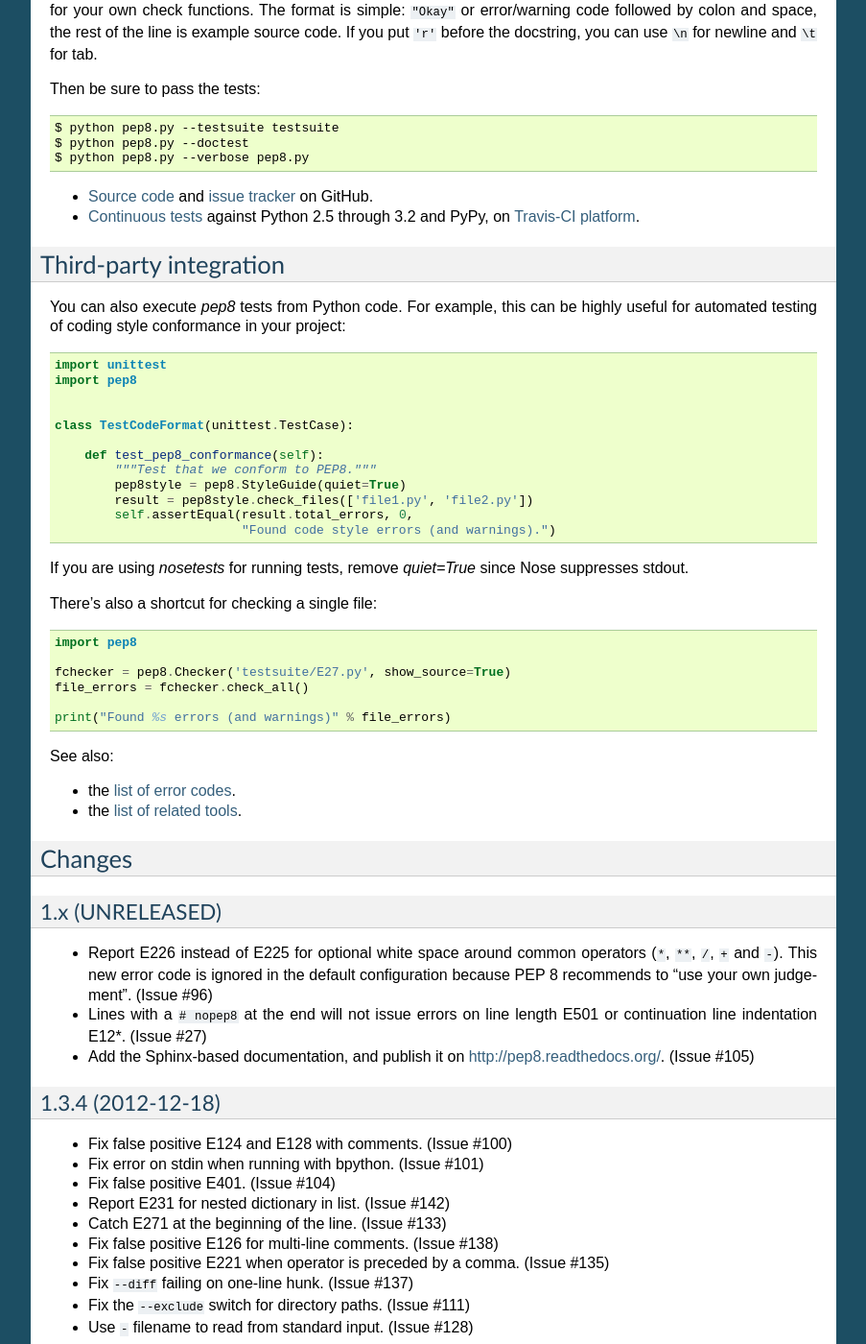
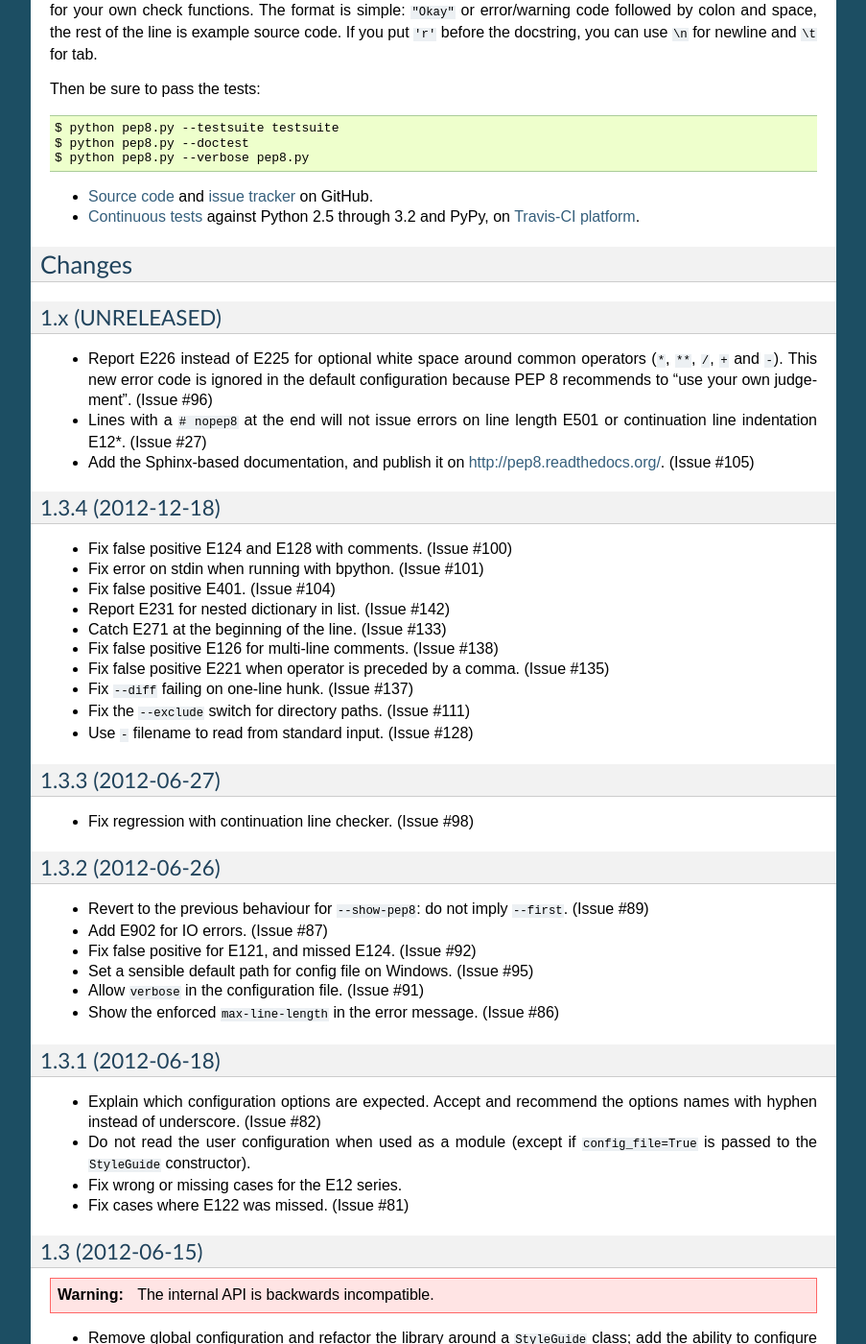
Before and after one commit to PyCQA/pycodestyle, a Sphinx documentation site: the page built from docs/developer.rst, in a window 1280 px wide and 1400 px high, scrolled down 965 px. Shown: the whole window at 96% size, without its empty margins (198-1101 px from the left). Built offline with Sphinx 7.4.7, drawn with Linux system fonts in a browser that asks for light colours; some of the changed text lies outside the part shown.

Commit message:
Turn the feature request #143 into an example of advanced usage.

```diff
--- a/docs/developer.rst
+++ b/docs/developer.rst
@@ -75,46 +75,6 @@ Then be sure to pass the tests::
 .. _PEP 8: http://www.python.org/dev/peps/pep-0008/
 .. _available on GitHub: https://github.com/jcrocholl/pep8
 
-Third-party integration
-~~~~~~~~~~~~~~~~~~~~~~~
-
-You can also execute `pep8` tests from Python code.  For example, this
-can be highly useful for automated testing of coding style conformance
-in your project::
-
-  import unittest
-  import pep8
-
-
-  class TestCodeFormat(unittest.TestCase):
-
-      def test_pep8_conformance(self):
-          """Test that we conform to PEP8."""
-          pep8style = pep8.StyleGuide(quiet=True)
-          result = pep8style.check_files(['file1.py', 'file2.py'])
-          self.assertEqual(result.total_errors, 0,
-                           "Found code style errors (and warnings).")
-
-If you are using `nosetests` for running tests, remove `quiet=True`
-since Nose suppresses stdout.
-
-There's also a shortcut for checking a single file::
-
-  import pep8
-
-  fchecker = pep8.Checker('testsuite/E27.py', show_source=True)
-  file_errors = fchecker.check_all()
-
-  print("Found %s errors (and warnings)" % file_errors)
-
-See also:
-
-* the `list of error codes
-  <https://github.com/jcrocholl/pep8/wiki/ErrorCodes>`_.
-* the `list of related tools
-  <https://github.com/jcrocholl/pep8/wiki/RelatedTools>`_.
-
-
 Changes
 ~~~~~~~
 
--- a/docs/index.rst
+++ b/docs/index.rst
@@ -30,6 +30,7 @@ Contents:
    :maxdepth: 2
 
    intro
+   advanced
    API <api>
    developer
 
```
Also changed, not shown: docs/advanced.rst (added, +77 -0 lines), docs/intro.rst (+14 -0 lines).
